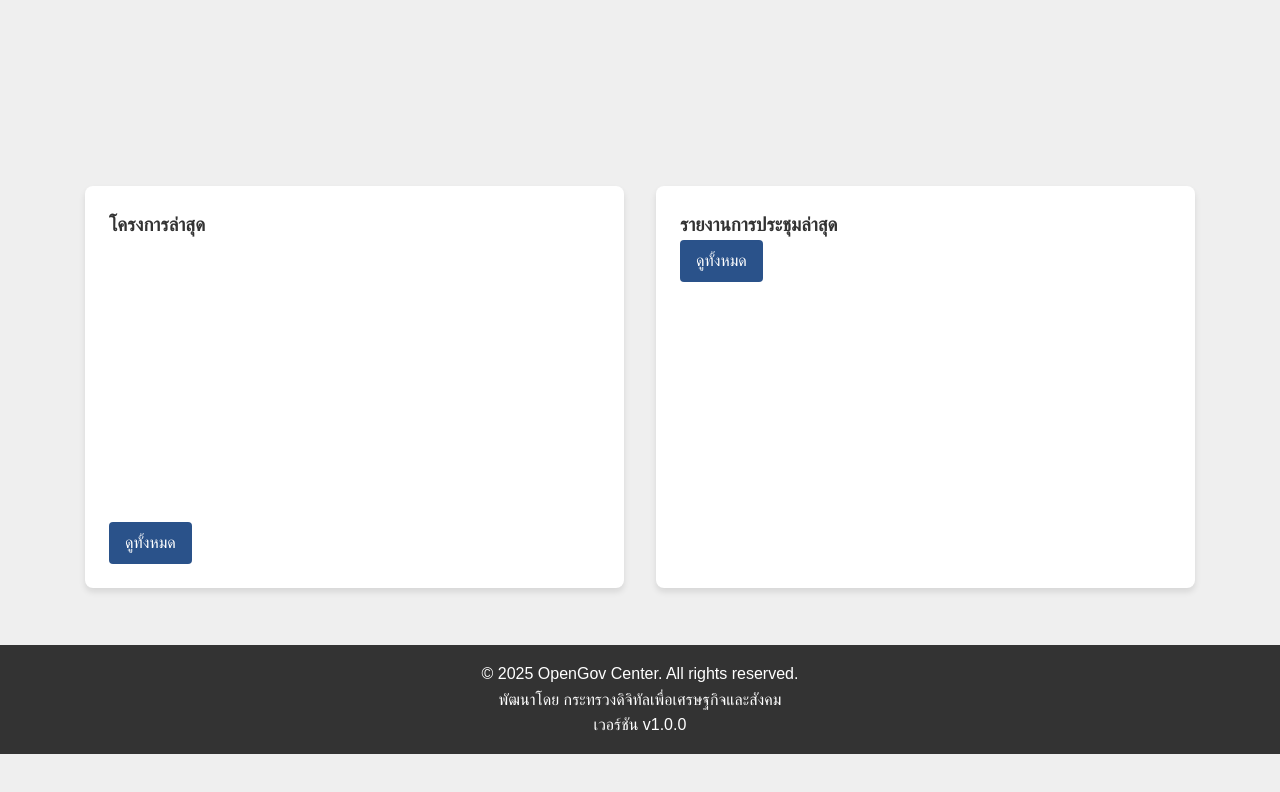
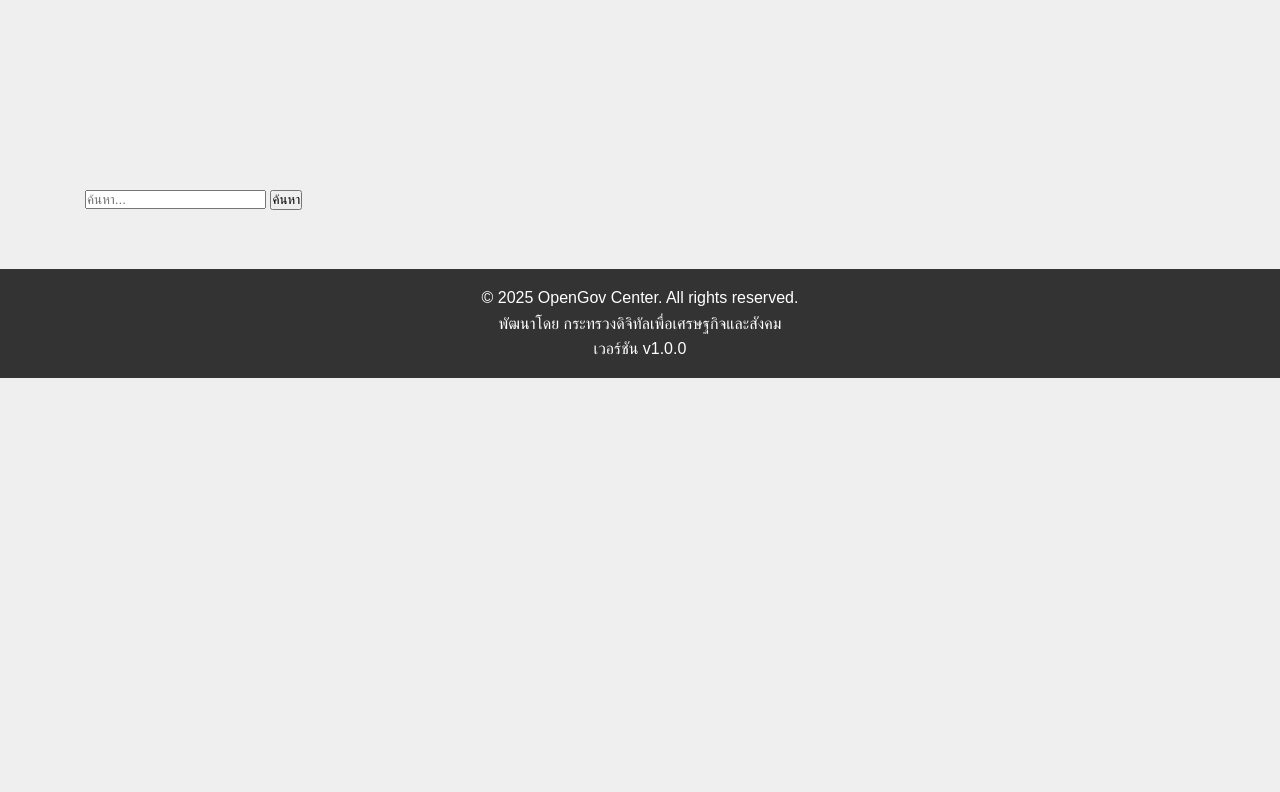
Before and after one commit to info-prt/OpenGov-Center, a plain HTML site: page index.html in a window 1280 px wide. Shown: the part 86-878 px from the top of the page. Drawn offline with nearby package versions, Linux system fonts and the light colour scheme; no server answers; a web font is replaced by a local one.

Commit message:
Update index.html

```diff
--- a/index.html
+++ b/index.html
@@ -50,20 +50,12 @@
       <section class="hero"></section>
 
       <section class="data-highlights">
-        <div class="card">
-          <h3>โครงการล่าสุด</h3>
-          <div class="chart-container">
-            <canvas id="projectsChart"></canvas>
-          </div>
-          <a href="projects.html" class="btn">ดูทั้งหมด</a>
-        </div>
-
-        <div class="card">
-          <h3>รายงานการประชุมล่าสุด</h3>
-          <ul id="latestMeetings"></ul>
-          <a href="meetings.html" class="btn">ดูทั้งหมด</a>
+        <div class="search-container">
+          <input type="text" class="search-input" placeholder="ค้นหา...">
+          <button class="search-button">ค้นหา</button>
         </div>
       </section>
+
     </main>
   </div>
 
@@ -100,3 +92,18 @@
   </script>
 </body>
 </html>
+<!--       <section class="data-highlights">
+        <div class="card">
+          <h3>โครงการล่าสุด</h3>
+          <div class="chart-container">
+            <canvas id="projectsChart"></canvas>
+          </div>
+          <a href="projects.html" class="btn">ดูทั้งหมด</a>
+        </div>
+
+        <div class="card">
+          <h3>รายงานการประชุมล่าสุด</h3>
+          <ul id="latestMeetings"></ul>
+          <a href="meetings.html" class="btn">ดูทั้งหมด</a>
+        </div>
+      </section> -->
```
